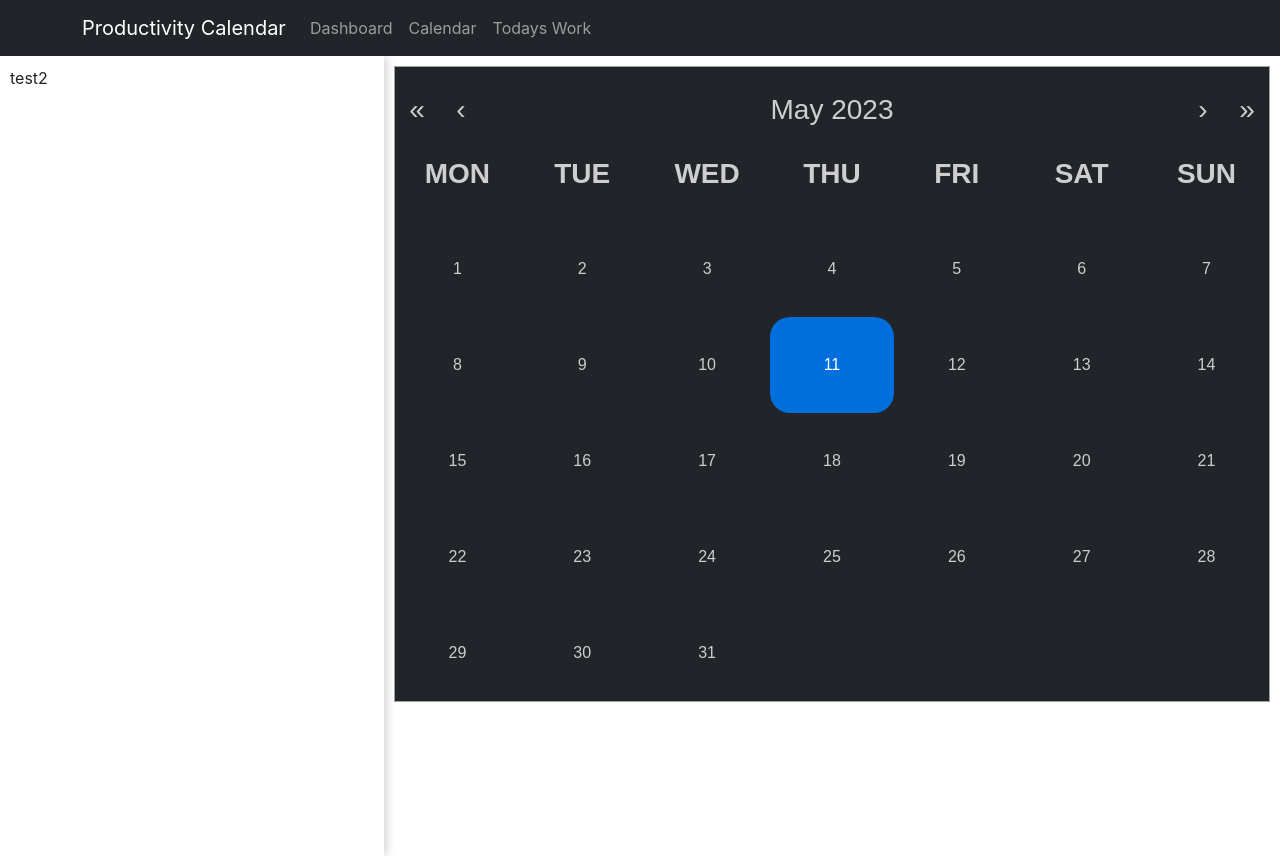
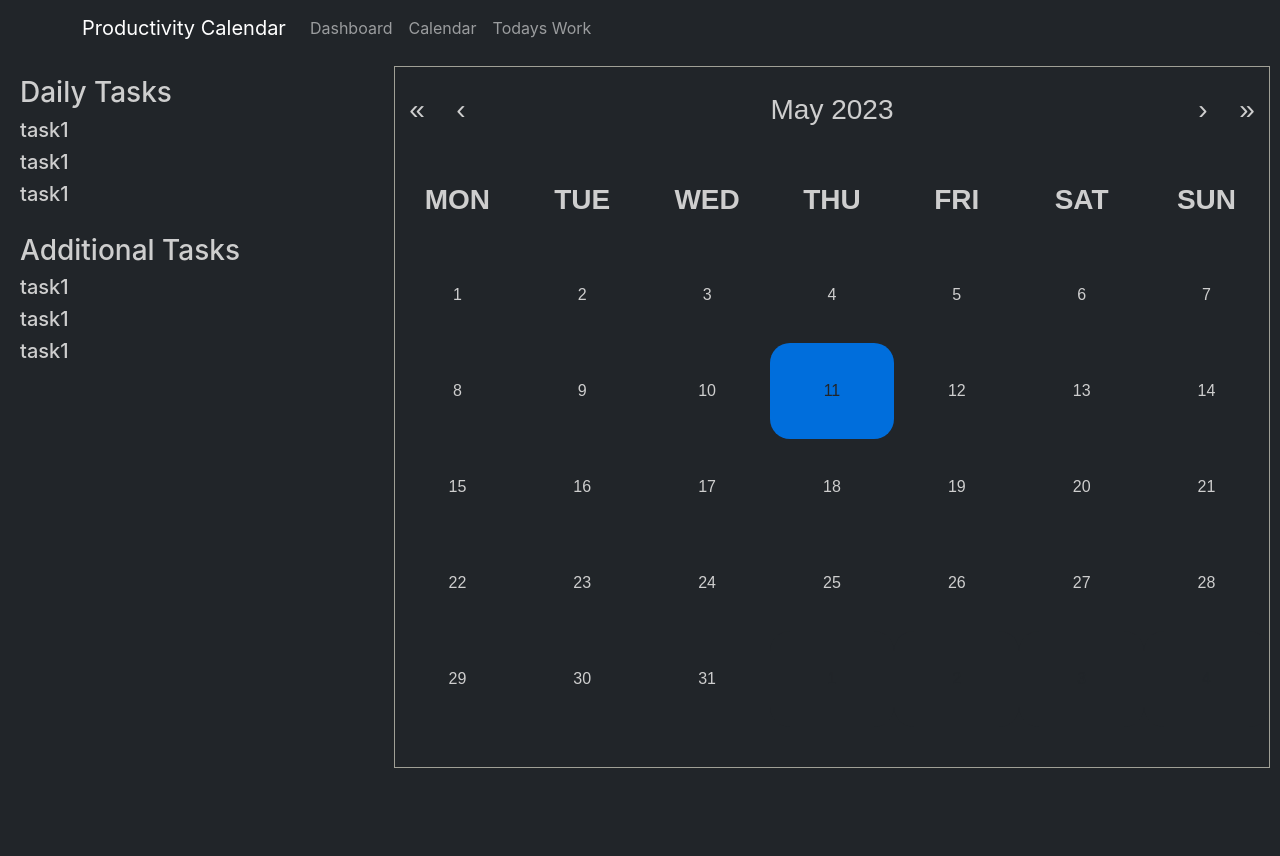
Before and after one commit to Sherwin688/productivity-calendar, a React (Create React App) app: page / in a window 1280 px wide. Built offline with nearby package versions, Linux system fonts and the light colour scheme; no server answers.

Commit message:
fixed delayed settasks error

```diff
--- a/package.json
+++ b/package.json
@@ -6,6 +6,7 @@
     "@testing-library/jest-dom": "^5.16.5",
     "@testing-library/react": "^13.4.0",
     "@testing-library/user-event": "^13.5.0",
+    "axios": "^1.4.0",
     "bootstrap": "^5.2.3",
     "react": "^18.2.0",
     "react-bootstrap-validation": "^0.1.11",
--- a/src/App.css
+++ b/src/App.css
@@ -1,3 +1,7 @@
+:root{
+    --background-color:#212529;
+    --foreground-color:#cecece;
+}
 * {
     padding: 0;
     margin: 0;
@@ -10,10 +14,25 @@
     min-height: 100vh;
     box-shadow: 2px 0px 10px rgba(0, 0, 0, 0.2);
     padding: 10px;
+    background-color: var(--background-color);
+    color: var(--foreground-color);
+    display: flex;
+    /* justify-content: center; */
+    /* align-items: center; */
+    flex-direction: column;
 }
+
 
 .main-content{
     flex-basis: 70%;
+    background-color: var(--background-color);
+    display: flex;
+    justify-content: center;
+    /* align-items: center; */
     min-height: 100vh;
     padding: 10px;
 }
+
+.additional-tasks,.daily-tasks{
+    padding: 10px;
+}
--- a/src/Calendar.css
+++ b/src/Calendar.css
@@ -1,6 +1,6 @@
 .react-calendar {
   width: 100%;
-  min-height: 80%;
+  max-height: 90%;
   background: #212529;
   border: 1px solid #a0a096;
   font-family: Arial, Helvetica, sans-serif;
@@ -44,8 +44,8 @@
 .react-calendar__navigation {
   color: #cecece;
   display: flex;
-  height: 44px;
-  margin-bottom: 1em;
+  /* height: 44px; */
+  /* margin-bottom: 1em; */
 }
 
 .react-calendar__navigation button {
@@ -136,7 +136,7 @@ abbr[title] {
 }
 
 .react-calendar__tile--now {
-  background: #fff;
+  background: #006edc;
   color: #212529;
 }
 
@@ -157,7 +157,7 @@ abbr[title] {
 }
 
 .react-calendar__tile--active {
-  background: #006edc;
+  /* background: #006edc; */
   color: white;
 }
 
--- a/src/components/Dashboard.jsx
+++ b/src/components/Dashboard.jsx
@@ -4,25 +4,61 @@ import '../Calendar.css';
 import { formatDate } from "react-calendar/dist/cjs/shared/dateFormatter";
 import DateModal from "./DateModal";
 import datetasks from "../dateTasks";
+import axios from "axios";
+import SideBar from "./SideBar";
 
 function Dashboard() {
-  const [value, setValue] = useState(new Date());
+  const [value, setValue] = useState("");
   const [dateModalIsOpen,setDateModalIsOpen] = useState(false)
   const [tasks,setTasks] = useState([])
+  useEffect(() => {
+    findTask(value);
+  }, [value]);
+
+  useEffect(() => {
+    if (tasks.length > 0) {
+      setDateModalIsOpen(true);
+    }
+  }, [tasks]);
+  const findTask = (date)=>{
+    axios.post("http://localhost:8000/find",{
+      "date":date===""?"":formatDate("en-GB",date)
+    }).then((response)=>{
+      console.log(response.data.message)
+
+      if(response.data.message==="success"){
+
+        setTasks(response.data.data.tasks)
+      }
+      else{
+        setTasks([])
+
+      }
+      setDateModalIsOpen(true)
 
 
+      // console.log(response.data.tasks)
+    })
+  }
+
   const handleDayClick = (val)=>{
-    let date = formatDate("ne",val)
-    setValue(date);
-    setTasks(datetasks.filter(datetask=> datetask.date===date)[0])
-    setDateModalIsOpen(true)
+
+    setValue(val);
+
+    findTask(val)
+    // setValue(date);
+    // setTasks(datetasks.filter(datetask=> datetask.date===date)[0])
+    //  setDateModalIsOpen(false);
 
   }
+
 
   return (
     <>
     <div className="container-fluid d-flex p-0">
-      <div className="sidebar">test2</div>
+      <div className="sidebar">
+        <SideBar/>
+      </div>
       <div className="main-content">
         {
         dateModalIsOpen &&
@@ -30,7 +66,7 @@ function Dashboard() {
         dateModalIsOpen={dateModalIsOpen}
         setDateModalIsOpen={setDateModalIsOpen}/>
         }
-        <Calendar value={value} onClickDay={handleDayClick}/></div>
+        <Calendar value={value} onClickDay={(val)=>handleDayClick(val)}/></div>
     </div>
     </>
   )
--- a/src/components/DateModal.jsx
+++ b/src/components/DateModal.jsx
@@ -3,7 +3,7 @@ import Modal from 'react-bootstrap/Modal';
 import Task from "./Task";
 
 function DateModal({dateModalIsOpen,setDateModalIsOpen,datetasks}) {
-  const [tasks,setTasks] = useState(datetasks.tasks)
+  const [tasks,setTasks] = useState(datetasks)
 
 
   const handleCheckboxChange = (id,e)=>{
@@ -18,22 +18,17 @@ function DateModal({dateModalIsOpen,setDateModalIsOpen,datetasks}) {
       }
       setTasks(tasks)
     })
-    // console.log(task.status)
-    // if(e.target.checked){
-    //   task.status="complete"
-    // }
-    // else{
-    //   task.status="incomplete"
-    // }
   }
+  console.log(tasks.length);
   return (
     <>
+
       <Modal show={dateModalIsOpen} onHide={()=>setDateModalIsOpen(false)}>
         <Modal.Header closeButton>
           <Modal.Title>Tasks</Modal.Title>
         </Modal.Header>
         <Modal.Body>
-        {tasks.map((task)=><Task handleCheckboxChange={handleCheckboxChange} key={task.id} id={task.id} task={task.task} status={task.status}/>)}
+        {tasks.length>0?tasks.map((task)=><Task handleCheckboxChange={handleCheckboxChange} key={task.id} id={task.id} task={task.task} status={task.status}/>):"No Tasks for the day"}
         </Modal.Body>
 
       </Modal>
--- /dev/null
+++ b/src/components/SideBar.jsx
@@ -0,0 +1,22 @@
+import React from 'react'
+
+function SideBar() {
+  return (
+    <>
+    <div className="daily-tasks">
+        <h3>Daily Tasks</h3>
+        <h5>task1</h5>
+        <h5>task1</h5>
+        <h5>task1</h5>
+    </div>
+    <div className="additional-tasks">
+    <h3>Additional Tasks</h3>
+        <h5>task1</h5>
+        <h5>task1</h5>
+        <h5>task1</h5>
+    </div>
+    </>
+  )
+}
+
+export default SideBar
```
Also changed, not shown: 1 other file (tests, documents, lock files or other folders).
